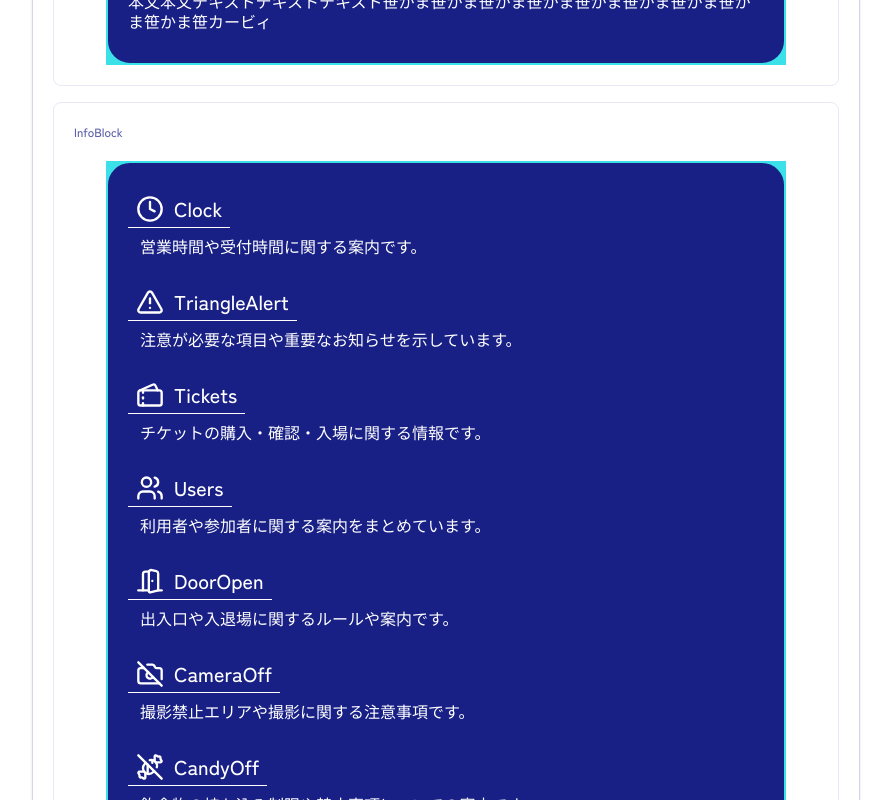
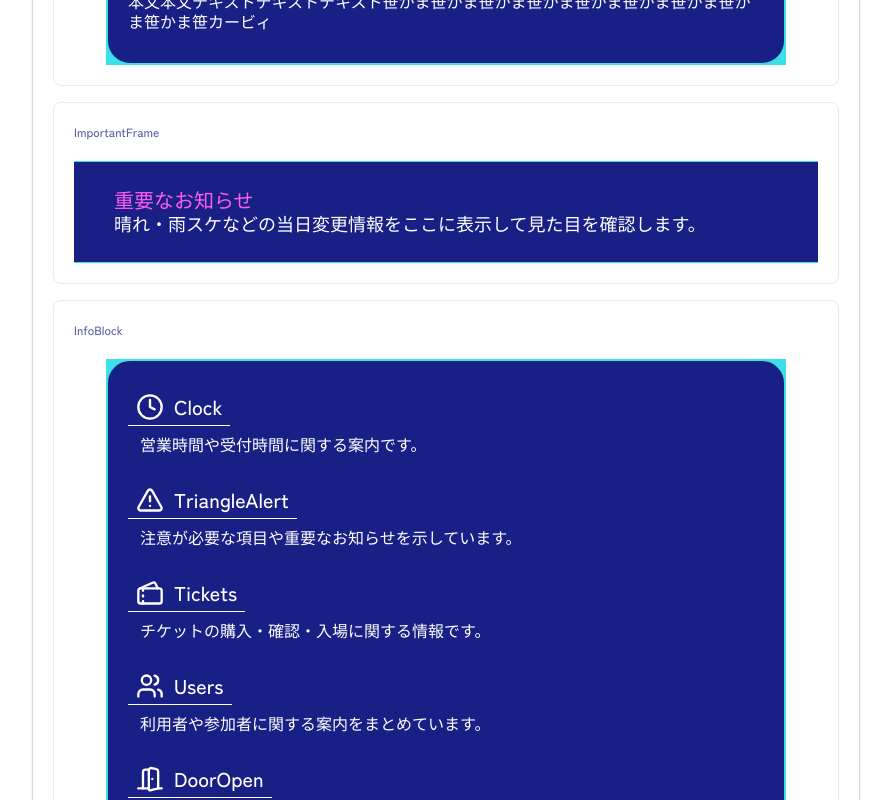
Before and after one commit to NUTFes/45th-homepage, a Next.js app: page /dev/common in a window 1280 px wide. Shown: the part 960-1760 px from the top of the page, without its empty margins (336-1227 px from the left). Built offline with nearby package versions, Linux system fonts and the light colour scheme; a web font is replaced by a local one; what tailwindcss-react-aria-components would draw is missing.

Commit message:
feat:devページにImportantFrameを配置

```diff
--- a/src/app/(frontend)/(dev)/dev/common/page.tsx
+++ b/src/app/(frontend)/(dev)/dev/common/page.tsx
@@ -9,6 +9,7 @@ import {
 } from "@/components/ui/carousel";
 import InfoFrame from "@/components/ui/InfoFrame";
 import InfoBlock from "@/components/ui/InfoBlock";
+import ImportantFrame from "@/components/ui/ImportantFrame";
 import NewsItem from "@/components/ui/NewsItem";
 import {
   Beer,
@@ -79,6 +80,11 @@ export default function DevCommonComponentsPage() {
             本文本文テキストテキストテキスト笹かま笹かま笹かま笹かま笹かま笹かま笹かま笹かま笹かま笹カービィ
           </InfoFrame>
         </DevPanel>
+        <DevPanel title="ImportantFrame">
+          <ImportantFrame title="重要なお知らせ">
+            晴れ・雨スケなどの当日変更情報をここに表示して見た目を確認します。
+          </ImportantFrame>
+        </DevPanel>
         <DevPanel title="InfoBlock">
           <InfoFrame>
             <div className="flex flex-col gap-y-8">
```
